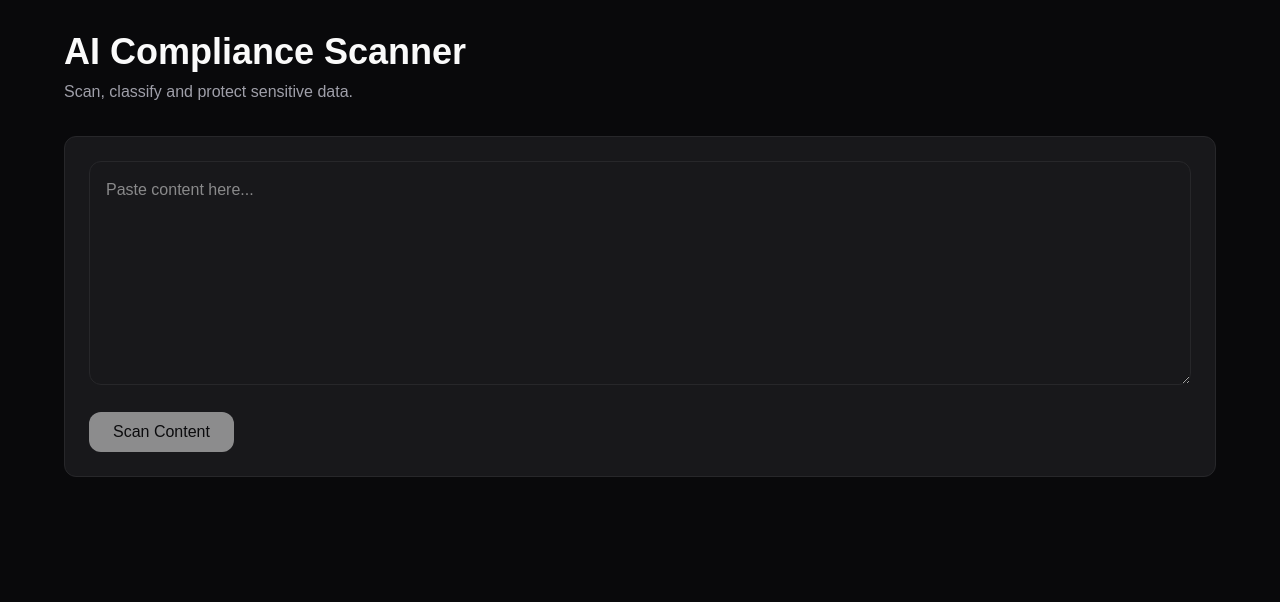
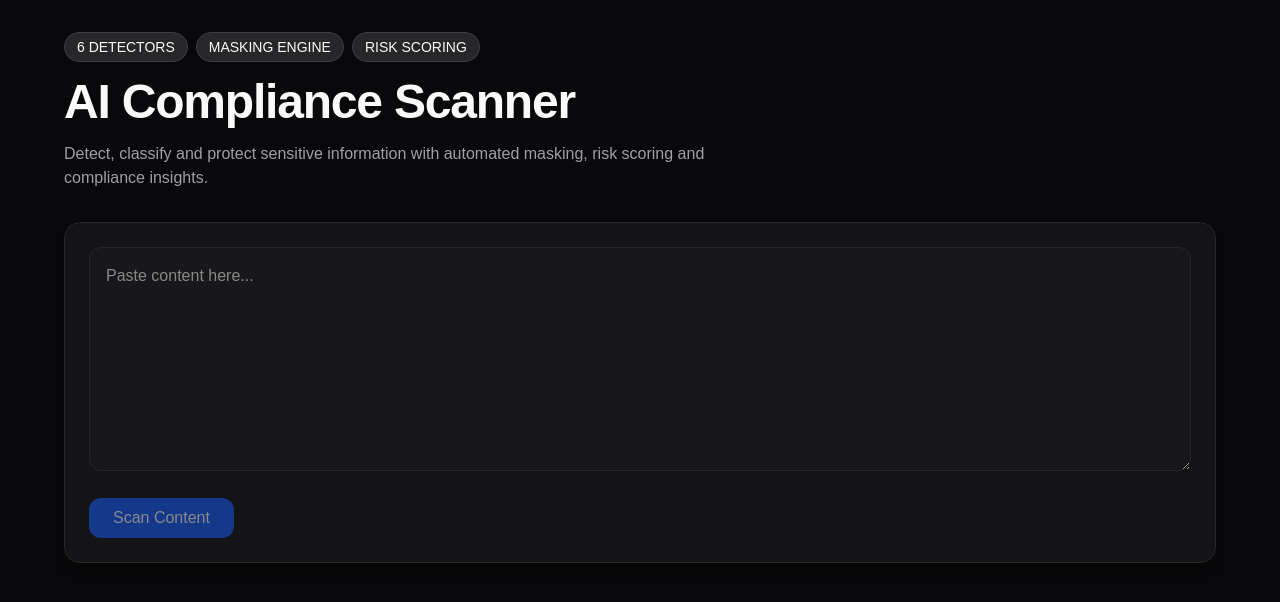
Before and after one commit to gabrielslucio/ai-compliance, a Next.js app in the folder frontend/: page / in a window 1280 px wide. Shown: the top 602 px of the page. Built offline with nearby package versions, Linux system fonts and the light colour scheme.

Commit message:
build compliance dashboard v1

```diff
--- a/frontend/app/page.tsx
+++ b/frontend/app/page.tsx
@@ -48,7 +48,7 @@ export default function Home() {
 
   return (
     <PageContainer>
-      <PageHeader title="AI Compliance Scanner" description="Scan, classify and protect sensitive data." />
+      <PageHeader title="AI Compliance Scanner" description="Detect, classify and protect sensitive information with automated masking, risk scoring and compliance insights." />
       <ScannerInputCard content={content} onChange={(e) => setContent(e.target.value)} onScan={handleScan} isLoading={isLoading}/>
     {result && (
       <ScanResults result={result} />
--- a/frontend/components/scanner/ScanResults.tsx
+++ b/frontend/components/scanner/ScanResults.tsx
@@ -1,5 +1,6 @@
 import { ScanResult } from "../../types/scan-result";
 
+import {SummaryCard} from "./SummaryCard";
 import { DecisionCard } from "./DecisionCard";
 import { RiskScoreCard } from "./RiskScoreCard";
 import { CategoryBadges } from "./CategoryBadges";
@@ -21,7 +22,10 @@ export function ScanResults({
                 <RiskScoreCard score={result.risk_score} />
                 <HighestSeverityCard severity={result.highest_severity} />
             </div>
-            <CategoryBadges categories={result.categories} />
+            <div className="grid gap-4 md:grid-cols-2">
+                <CategoryBadges categories={result.categories} />
+                <SummaryCard summary={result.summary} />
+            </div>
             <MaskedContentCard content={result.masked_content} />
             <FindingsTable findings={result.findings} />
         </div>
--- a/frontend/components/scanner/ScannerInputCard.tsx
+++ b/frontend/components/scanner/ScannerInputCard.tsx
@@ -21,7 +21,7 @@ export function ScannerInputCard({
             <div className="space-y-4">
                 <Textarea value={content} placeholder="Paste content here..." onChange={onChange} />
             </div>
-            <Button onClick={onScan} disabled={isLoading}>
+            <Button onClick={onScan} disabled={isLoading || !content.trim()}>
                 {isLoading ? "Scanning..." : "Scan Content"}
             </Button>
         </Card>
--- /dev/null
+++ b/frontend/components/scanner/SummaryCard.tsx
@@ -0,0 +1,39 @@
+import {Card} from "../ui/Card";
+
+type SummaryCardProps ={
+    summary: {
+        total_findings: number;
+        by_category: Record<string, number>;
+    };
+};
+
+export function SummaryCard({
+    summary,
+}: SummaryCardProps) {
+    return (
+        <Card>
+            <h2 className="mb-4 text-sm text-zinc-400">
+                Findings Summary
+            </h2>
+            <div className="space-y-3">
+                <div className="flex justify-between">
+                    <span>Total Findings</span>
+                    <span>{summary.total_findings}</span>
+                </div>
+
+                {Object.entries(summary.by_category).map(
+                    ([category, count]) => (
+                        <div key={category} className="flex justify-between">
+                            <span className="capitalize">
+                                {category}
+                            </span>
+                            <span>
+                                {count}
+                            </span>
+                        </div>
+                    )
+                )}
+            </div>
+        </Card>
+    );
+};
--- a/frontend/components/ui/Button.tsx
+++ b/frontend/components/ui/Button.tsx
@@ -10,7 +10,7 @@ export function Button({
     disabled = false,
 } : ButtonProps) {
     return (
-        <button onClick={onClick} className="rounded-xl bg-white px-6 py-2 font-medium text-black transition hover:opacity-90 disabled: cursor-not-allowed disabled: opacity-50">
+        <button onClick={onClick} disabled={disabled} className="rounded-xl bg-blue-600 text-white px-6 py-2 font-medium text-black transition-all duration-200 hover:scale-[1.02] hover:shadow-xl active:scale-[0.98] disabled:cursor-not-allowed disabled:opacity-50 disabled:hover:scale-100 disabled:hover:shadow-none">
             {children}
         </button>
     );
--- a/frontend/components/ui/Card.tsx
+++ b/frontend/components/ui/Card.tsx
@@ -6,7 +6,7 @@ export function Card({
     children,
 }: CardProps) {
     return (
-        <div className="rounded-xl border border-zinc-800 bg-zinc-900 p-6">
+        <div className="rounded-2xl border border-zinc-800 bg-zinc-900/80 p-6 shadow-lg shadow-black/20 backdrop-blur">
             {children}
         </div>
     );
--- a/frontend/components/ui/PageHeader.tsx
+++ b/frontend/components/ui/PageHeader.tsx
@@ -1,3 +1,5 @@
+import {Badge} from "./Badge";
+
 type PageHeaderProps = {
     title: string;
     description: string;
@@ -9,10 +11,15 @@ export function PageHeader({
 } : PageHeaderProps) {
     return (
         <header className="mb-8">
-            <h1 className="text-4xl font-bold">
+            <div className="mb-4 flex flex-wrap gap-2">
+                <Badge>6 DETECTORS</Badge>
+                <Badge>MASKING ENGINE</Badge>
+                <Badge>RISK SCORING</Badge>
+            </div>
+            <h1 className="text-5xl font-bold tracking-tight">
                 {title}
             </h1>
-            <p className="mt-2 text-zinc-400">
+            <p className="mt-4 max-w-2xl text-zinc-400">
                 {description}
             </p>
         </header>
--- a/frontend/components/ui/Textarea.tsx
+++ b/frontend/components/ui/Textarea.tsx
@@ -14,7 +14,7 @@ export function Textarea({
             value={value}
             placeholder={placeholder}
             onChange={onChange}
-            className="h-56 mb-5 w-full rounded-xl border border-zinc-800 bg-zinc-900 p-4 outline-none"
+            className="h-56 mb-5 w-full rounded-xl border border-zinc-800 bg-zinc-900 p-4 outline-none transition focus:border-zinc-700 focus:ring-2 focus:ring-zinc-700"
         />
     );
 }
--- a/frontend/services/scanner.service.ts
+++ b/frontend/services/scanner.service.ts
@@ -14,5 +14,9 @@ export async function scanContent(
         }
     );
 
+    await new Promise(
+        (resolve) => setTimeout(resolve, 2000)
+    );
+
     return response.json();
 }
```
